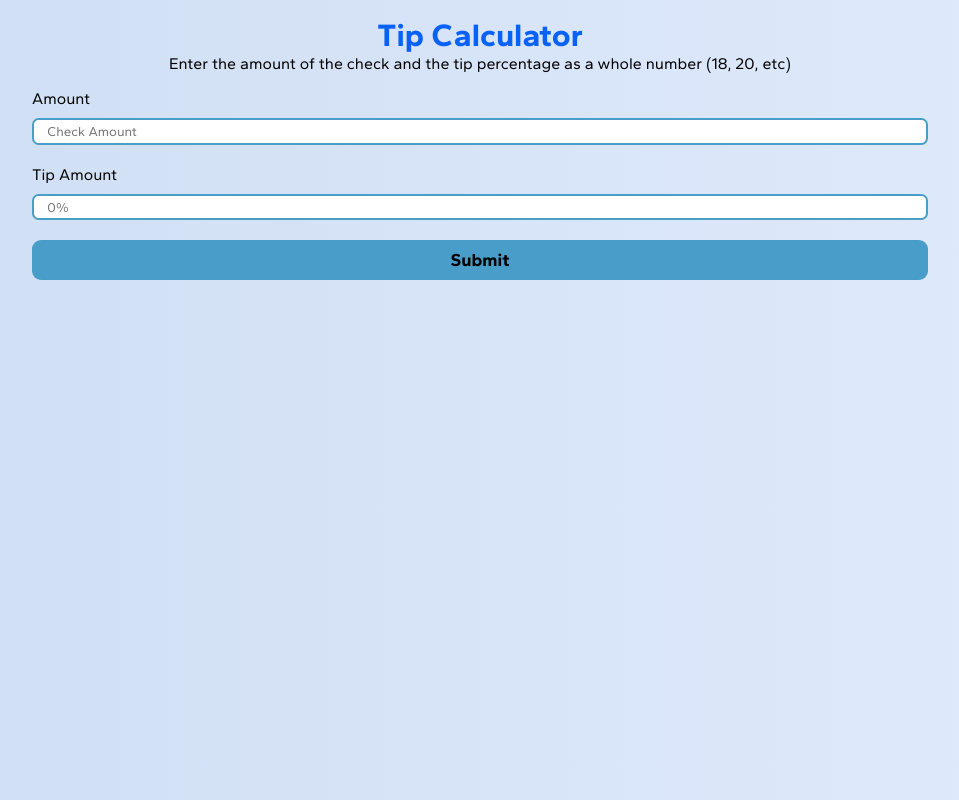
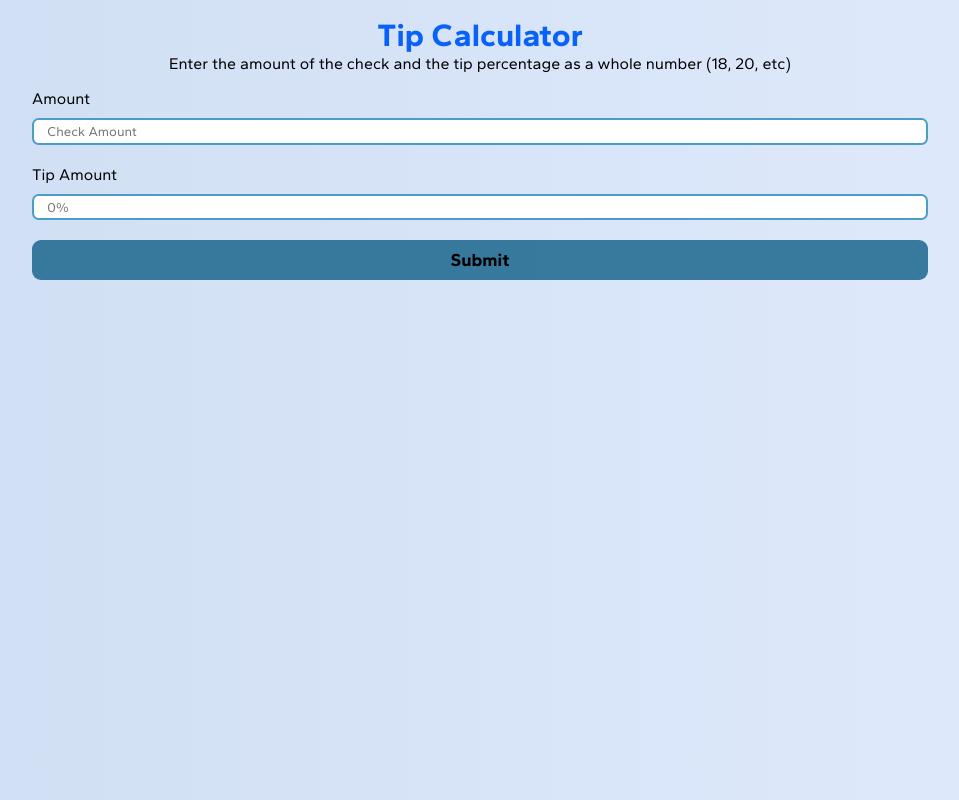
Before and after one commit to kittywizard/tip-calc, a React (Vite) app: page / in a window 1280 px wide. Shown: the whole page, without its empty margins (160-1119 px from the left). Built offline with nearby package versions, Linux system fonts and the light colour scheme.

Commit message:
no fancy gradient

```diff
--- a/src/components/button/styled-button.ts
+++ b/src/components/button/styled-button.ts
@@ -8,5 +8,11 @@ export const StyledButton = styled.button`
     font-size: 1.125rem;
     font-weight: bold;
     cursor: pointer;
-    background-color: #489ec8;
+    background: rgba(16,96,135,.8);
+    transition: background 1s ease-in-out;
+
+    :hover,
+    :focus {
+        background: rgba(72,158,200,1);
+    }
 `;
```
